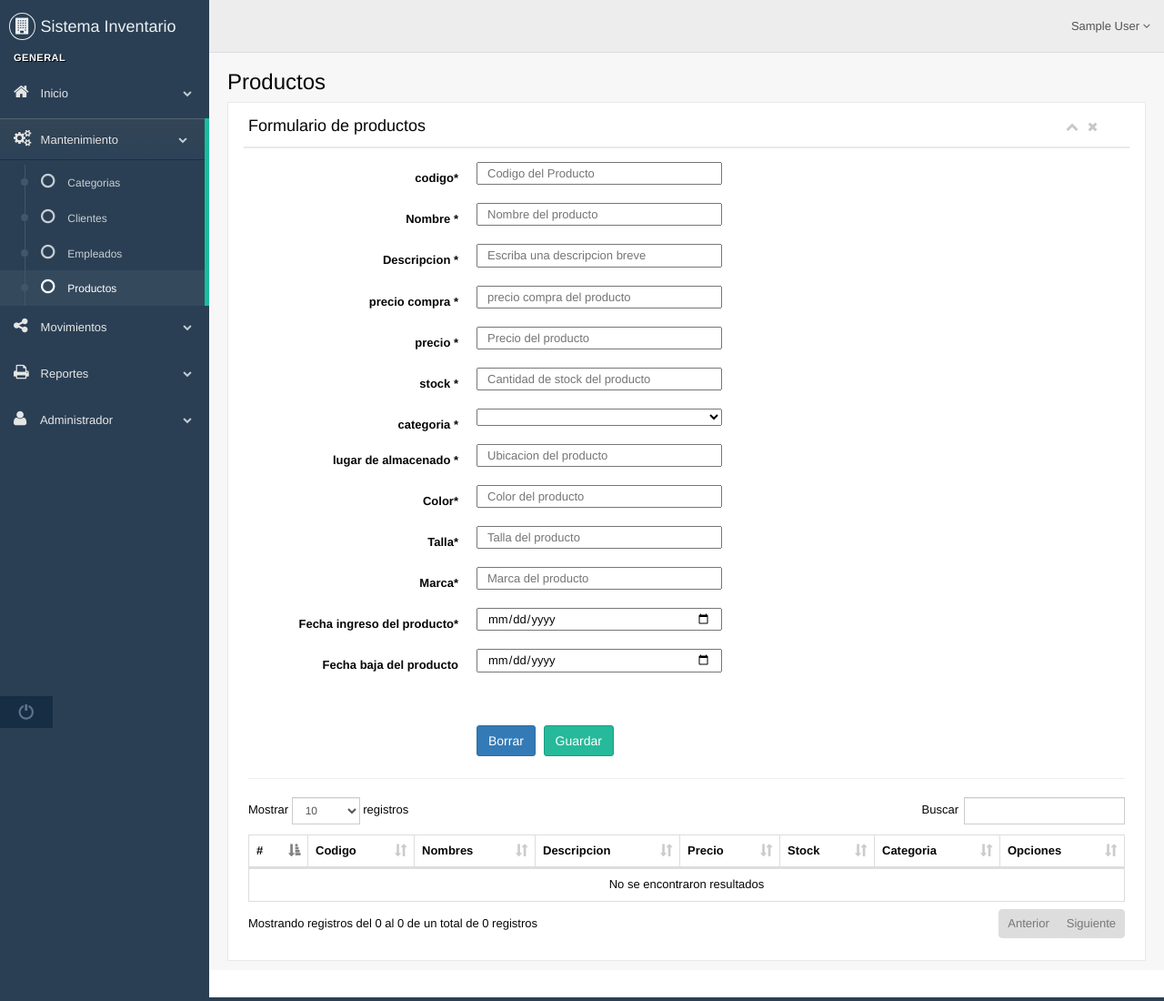
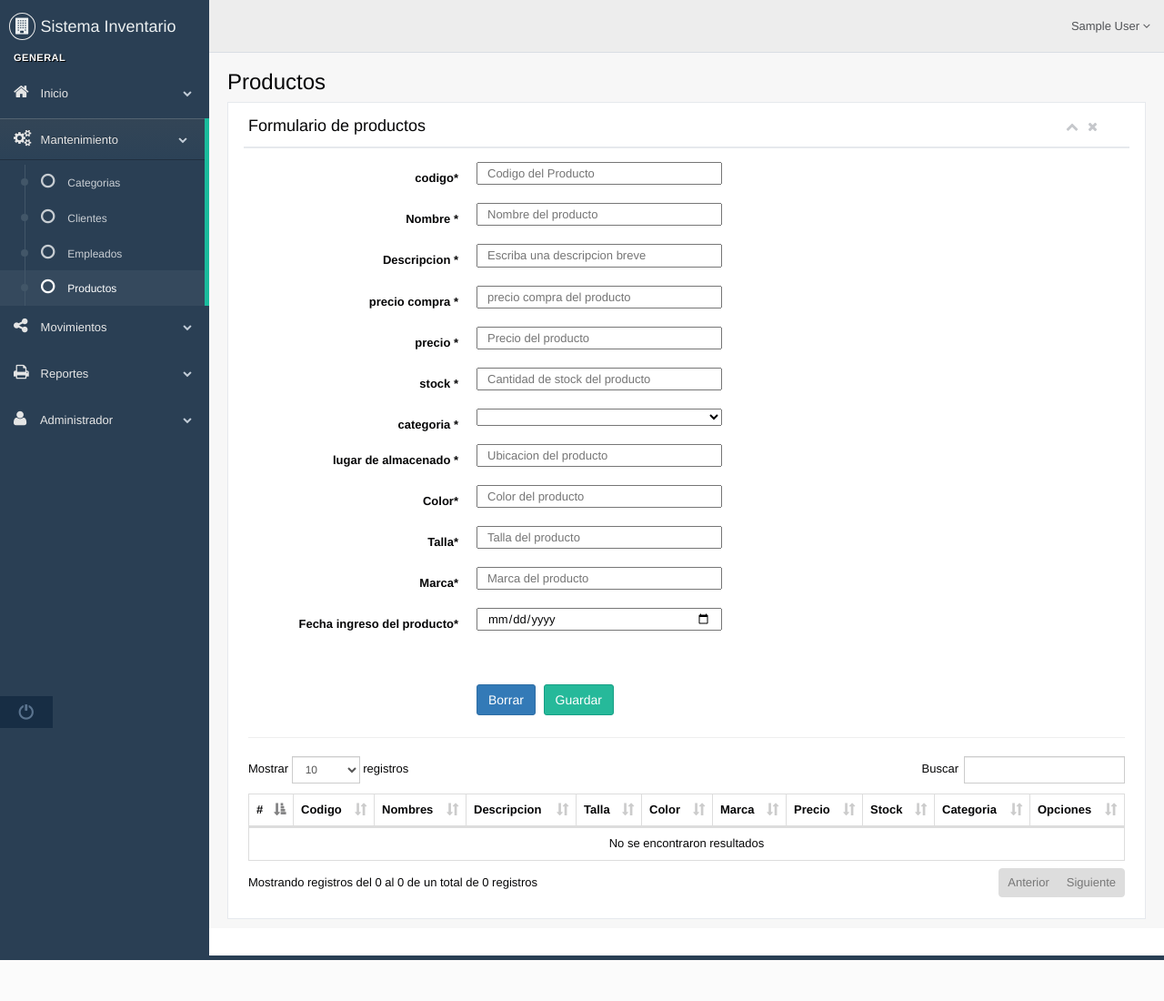
Before and after one commit to melgar1992/sistema-inventario, a CodeIgniter app: page /sistema-inventario/Mantenimiento/Productos in a window 1280 px wide. Shown: the whole page at 91% size. After the commit the page ends 1055 px from the top, so only its background shows below. Run offline with CodeIgniter, Linux system fonts and the light colour scheme; the visitor is signed in with stand-in values (Sample User, id 1); data that the repository does not hold is empty; some libraries are stand-ins or nearby versions.

```diff
--- a/application/config/database.php
+++ b/application/config/database.php
@@ -77,7 +77,7 @@ $db['default'] = array(
 	'dsn'	=> '',
 	'hostname' => 'localhost',
 	'username' => 'root',
-	'password' => '123456',
+	'password' => 'neilled1992',
 	'database' => 'sistema-inventario',
 	'dbdriver' => 'mysqli',
 	'dbprefix' => '',
--- a/application/controllers/Mantenimiento/Productos.php
+++ b/application/controllers/Mantenimiento/Productos.php
@@ -31,7 +31,7 @@ class Productos extends BaseController
         $talla = $this->input->post("talla");
         $marca = $this->input->post("marca");
         $fecha_ini = $this->input->post("fecha_ini");
-        $fecha_fin = $this->input->post("fecha_fin");
+
 
         $this->form_validation->set_rules("codigo", "Codigo", "required|is_unique[productos.codigo]");
         $this->form_validation->set_rules("nombre", "Nombre", "required");
@@ -58,7 +58,6 @@ class Productos extends BaseController
                 'talla' => $talla,
                 'marca' => $marca,
                 'fecha_registro' => $fecha_ini,
-                'fecha_salida' => $fecha_fin,
                 'estado' => "1"
             );
 
@@ -94,7 +93,7 @@ class Productos extends BaseController
         $talla = $this->input->post("talla");
         $marca = $this->input->post("marca");
         $fecha_ini = $this->input->post("fecha_ini");
-        $fecha_fin = $this->input->post("fecha_fin");
+
 
         $productoActual = $this->Productos_model->getProducto($id_producto);
         if ($codigo == $productoActual->codigo) {
@@ -103,7 +102,7 @@ class Productos extends BaseController
             $unique = '|is_unique[productos.codigo]';
         }
 
-        $this->form_validation->set_rules("codigo", "Codigo", "required" .$unique);
+        $this->form_validation->set_rules("codigo", "Codigo", "required" . $unique);
         $this->form_validation->set_rules("nombre", "Nombre", "required");
         $this->form_validation->set_rules("precio", "Precio", "required");
         $this->form_validation->set_rules("stock", "Stock", "required");
@@ -129,7 +128,7 @@ class Productos extends BaseController
                 'talla' => $talla,
                 'marca' => $marca,
                 'fecha_registro' => $fecha_ini,
-                'fecha_salida' => $fecha_fin,
+
                 'estado' => "1"
             );
 
@@ -138,8 +137,7 @@ class Productos extends BaseController
             } else {
                 $this->session->set_flashdata("error", "No se pudo guardar la informacion");
             }
-        }
-        else {
+        } else {
             $this->editar($id_producto);
         }
     }
--- a/application/views/form/admin/Productos/list.php
+++ b/application/views/form/admin/Productos/list.php
@@ -124,13 +124,7 @@
                                         <?php echo form_error("fecha_ini", "<span class='help-block col-md-4 cols-xs-12 '>", "</span>"); ?>
                                     </div>
                                 </div>
-                                <div class="form-group <?php echo !empty(form_error("fecha_fin")) ? 'has-error' : ''; ?>">
-                                    <label for="fecha_fin" class="control-label col-md-3 col-sm-3 col-xs-12">Fecha baja del producto</label>
-                                    <div class="col-md-6 col-sm-6 col-xs-12">
-                                        <input type="date" name="fecha_fin" value="<?php echo set_value('fecha_fin') ?>" id="fecha_fin"  placeholder="" class="form-group col-md-7 col-xs-12">
-                                        <?php echo form_error("fecha_fin", "<span class='help-block col-md-4 cols-xs-12 '>", "</span>"); ?>
-                                    </div>
-                                </div>
+
                                 <br>
                                 <br>
 
@@ -155,6 +149,9 @@
                                                 <th>Codigo</th>
                                                 <th>Nombres</th>
                                                 <th>Descripcion</th>
+                                                <th>Talla</th>
+                                                <th>Color</th>
+                                                <Th>Marca</Th>
                                                 <th>Precio</th>
                                                 <th>Stock</th>
                                                 <th>Categoria</th>
@@ -170,6 +167,9 @@
                                                         <td><?php echo $productos->codigo; ?></td>
                                                         <td><?php echo $productos->nombre; ?></td>
                                                         <td><?php echo $productos->descripcion; ?></td>
+                                                        <td><?php echo $productos->talla; ?></td>
+                                                        <td><?php echo $productos->color; ?></td>
+                                                        <td><?php echo $productos->marca; ?></td>
                                                         <td><?php echo $productos->precio; ?></td>
                                                         <td><?php echo $productos->stock; ?></td>
                                                         <td><?php echo $productos->categoria; ?></td>
--- a/application/views/form/admin/configuracion_empresa/list.php
+++ b/application/views/form/admin/configuracion_empresa/list.php
@@ -70,7 +70,7 @@
                                  <div class="form-group">
                                      <label for="email" class="control-label col-md-3 col-sm-3 col-xs-12">Correo electronico <span class="required">*</span></label>
                                      <div class="col-md-8 col-sm-6 col-xs-12">
-                                         <input type="text" name="email" value="<?php echo !empty(set_value("email")) ? set_value('email') : !empty($Configuracion) ? $Configuracion->email : ''; ?>" id="email" required="required" class="form-group col-md-7 col-xs-12" placeholder="ejemlp@hotmail.com">
+                                         <input type="email" name="email" value="<?php echo !empty(set_value("email")) ? set_value('email') : !empty($Configuracion) ? $Configuracion->email : ''; ?>" id="email" required="required" class="form-group col-md-7 col-xs-12" placeholder="ejemlp@hotmail.com">
 
                                      </div>
                                  </div>
--- a/application/views/form/admin/ventas/list.php
+++ b/application/views/form/admin/ventas/list.php
@@ -61,7 +61,7 @@
                                                       <td><?php echo $venta->tipocomprobante; ?></td>
                                                       <td><?php echo $venta->num_documento; ?></td>
                                                       <td><?php echo $venta->fecha; ?></td>
-                                                      <td><?php echo $venta->total; ?></td>
+                                                      <td><?php echo $venta->importeTotal; ?></td>
                                                       <td>
                                                           <button type="button" class="btn btn-info btn-view-venta" data-toggle="modal" data-target="#modal-default" value="<?php echo $venta->id_ventas ?>"><span class="fa fa-search"></span></button>
                                                       </td>
```
Also changed, not shown: application/controllers/Movimientos/Ventas.php (+10 -3 lines), application/views/form/admin/Productos/editar.php (+1 -7 lines), application/views/form/admin/ventas/add.php (+11 -7 lines), assets/JavaScript/JsVentas.js (+4 -7 lines), 1 other file.
